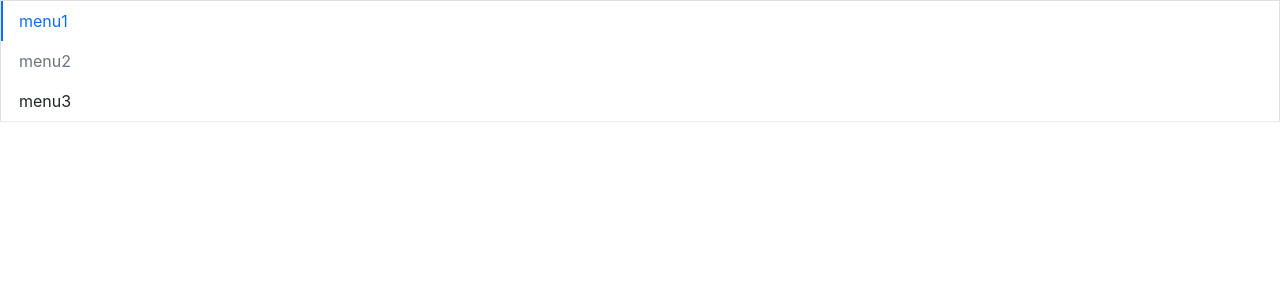
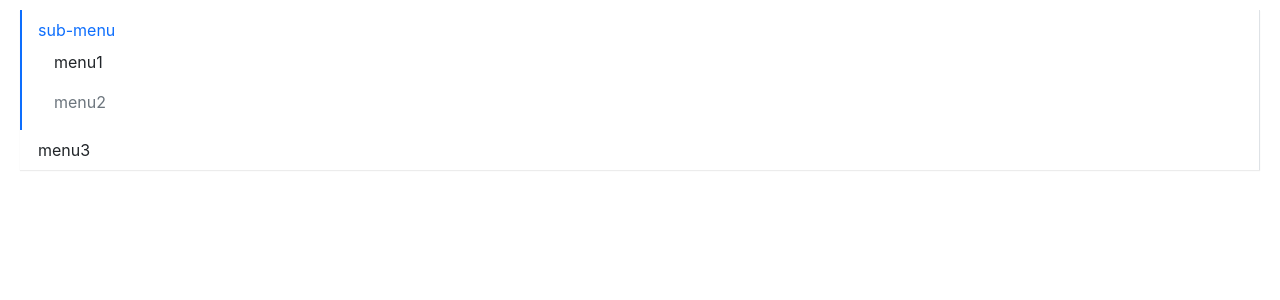
Before and after one commit to yaominguo/guo-design, a React (Create React App) app: page / in a window 1280 px wide. Shown: the top 300 px of the page. Built offline with nearby package versions, Linux system fonts and the light colour scheme.

Commit message:
添加SubMenu组件

```diff
--- a/src/App.tsx
+++ b/src/App.tsx
@@ -1,13 +1,16 @@
 import React from 'react';
 import Menu from './components/Menu/menu'
 import MenuItem from './components/Menu/menuitem'
+import SubMenu from './components/Menu/subMenu'
 
 const App: React.FC = () => {
   return (
     <div className="App">
-      <Menu defaultIndex={0} mode="vertical" onSelect={(index) => alert(index)}>
-        <MenuItem>menu1</MenuItem>
-        <MenuItem disabled>menu2</MenuItem>
+      <Menu defaultOpenSubMenus={['0']} defaultIndex='0' mode="vertical" onSelect={(index) => alert(index)}>
+        <SubMenu title="sub-menu">
+          <MenuItem>menu1</MenuItem>
+          <MenuItem disabled>menu2</MenuItem>
+        </SubMenu>
         <MenuItem>menu3</MenuItem>
       </Menu>
     </div>
--- a/src/components/Menu/_style.scss
+++ b/src/components/Menu/_style.scss
@@ -4,10 +4,10 @@
   padding-left: 0;
   margin-bottom: 30px;
   list-style: none;
-  border: $menu-border-width solid $menu-border-color;
+  border-bottom: $menu-border-width solid $menu-border-color;
   box-shadow: $menu-box-shadow;
 
-  .menu-item {
+  >.menu-item {
     padding: $menu-item-padding-y $menu-item-padding-x;
     cursor: pointer;
     transition: $menu-transition;
@@ -29,19 +29,99 @@
       border-bottom: $menu-item-active-border-width solid $menu-item-active-color;
     }
   }
+
+  .submenu-item {
+    position: relative;
+
+    .submenu-title {
+      display: flex;
+      align-items: center;
+    }
+
+    .arrow-icon {
+      transition: transform .25s ease-in-out;
+      margin-left: 3px;
+    }
+
+    &:hover {
+      .arrow-icon {
+        transform: rotate(180deg);
+      }
+    }
+  }
+
+  .is-vertical {
+    .arrow-icon {
+      transform: rotate(0deg) !important;
+    }
+  }
+
+  .is-vertical.is-opened {
+    .arrow-icon {
+      transform: rotate(180deg) !important;
+    }
+  }
+
+  .guo-submenu {
+    display: none;
+    list-style: none;
+    padding-left: 0;
+    white-space: nowrap;
+
+    transition: $menu-transition;
+
+    .menu-item {
+      padding: $menu-item-padding-y $menu-item-padding-x;
+      cursor: pointer;
+      transition: $menu-transition;
+      color: $body-color;
+
+      &.is-active,
+      &:hover {
+        color: $menu-item-active-color !important;
+      }
+
+      &.is-disabled {
+        color: $menu-item-disabled-color;
+        pointer-events: none;
+        cursor: default;
+      }
+    }
+  }
+
+  .guo-submenu.menu-opened {
+    display: block;
+  }
+}
+
+.menu-horizontal {
+  >.menu-item {
+    border-bottom: $menu-item-active-border-width solid transparent;
+  }
+
+  .guo-submenu {
+    position: absolute;
+    background: $white;
+    z-index: 100;
+    top: calc(100% + 8px);
+    left: 0;
+    border: $menu-border-width solid $menu-border-color;
+    box-shadow: $submenu-box-shadow;
+  }
 }
 
 .menu-vertical {
   flex-direction: column;
-  border-bottom: 0;
+  border-bottom: 0px;
+  margin: 10px 20px;
   border-right: $menu-border-width solid $menu-border-color;
 
-  .menu-item {
+  >.menu-item {
     border-left: $menu-item-active-border-width solid transparent;
 
     &.is-active,
     &:hover {
-      border-bottom: 0;
+      border-bottom: 0px;
       border-left: $menu-item-active-border-width solid $menu-item-active-color;
     }
   }
--- a/src/components/Menu/menu.tsx
+++ b/src/components/Menu/menu.tsx
@@ -3,47 +3,53 @@
 import { MenuItemProps } from './menuitem'
 
 type MenuMode = 'horizontal' | 'vertical'
-type SelectCallback = (selectedIndex: number) => void
+type SelectCallback = (selectedIndex: string) => void
 
 export interface MenuProps {
-  defaultIndex?: number;
+  defaultIndex?: string;
   className?: string;
   mode?: MenuMode;
   style?: React.CSSProperties;
   onSelect?: SelectCallback;
+  defaultOpenSubMenus?: string[];
 }
 
 interface IMenuContext {
-  index: number;
+  index: string;
   onSelect?: SelectCallback;
+  mode?: MenuMode;
+  defaultOpenSubMenus?: string[];
 }
 
-export const MenuContext = createContext<IMenuContext>({ index: 0 })
+export const MenuContext = createContext<IMenuContext>({ index: '0' })
 
 const Menu: React.FC<MenuProps> = (props) => {
-  const { className, mode, style, defaultIndex, onSelect, children } = props
+  const { className, mode, style, defaultIndex, onSelect, defaultOpenSubMenus, children } = props
   const [currentActive, setActive] = useState(defaultIndex)
   const classes = classNames('guo-menu', className, {
     'menu-vertical': mode === 'vertical',
+    'menu-horizontal': mode !== 'vertical',
   })
-  const handleClick = (index: number) => {
+  const handleClick = (index: string) => {
     setActive(index)
     if (onSelect) {
       onSelect(index)
     }
   }
   const passedContext: IMenuContext = {
-    index: currentActive || 0,
+    index: currentActive || '0',
     onSelect: handleClick,
+    mode,
+    defaultOpenSubMenus,
   }
   const renderChildren = () => {
     return React.Children.map(children, (child, index) => {
       const childElement = child as React.FunctionComponentElement<MenuItemProps>
       const { displayName } = childElement.type
-      if (displayName === 'MenuItem') {
-        return React.cloneElement(childElement, { index })
+      if (displayName === 'MenuItem' || displayName === 'SubMenu') {
+        return React.cloneElement(childElement, { index: index.toString() })
       } else {
-        console.error('Warning: Menu has a child which is not a MenuItem compoennt!')
+        console.error('Warning: Menu has a child which is not a MenuItem or SubMenu compoennt!')
       }
     })
   }
@@ -57,8 +63,9 @@
 }
 
 Menu.defaultProps = {
-  defaultIndex: 0,
+  defaultIndex: '0',
   mode: 'horizontal',
+  defaultOpenSubMenus: [],
 }
 
 export default Menu
--- a/src/components/Menu/menuitem.tsx
+++ b/src/components/Menu/menuitem.tsx
@@ -3,7 +3,7 @@
 import { MenuContext } from './menu'
 
 export interface MenuItemProps {
-  index?: number;
+  index?: string;
   disabled?: boolean;
   className?: string;
   style?: React.CSSProperties;
@@ -17,7 +17,7 @@
     'is-active': context.index === index,
   })
   const handleClick = () => {
-    if (context.onSelect && !disabled && (typeof index === 'number')) {
+    if (context.onSelect && !disabled && (typeof index === 'string')) {
       context.onSelect(index)
     }
   }
--- /dev/null
+++ b/src/components/Menu/subMenu.tsx
@@ -0,0 +1,70 @@
+import React, { useContext, useState } from 'react'
+import classNames from 'classnames'
+import { MenuContext } from './menu'
+import { MenuItemProps } from './menuitem'
+
+export interface SubMenuProps {
+  index?: string;
+  title: string;
+  className?: string;
+}
+
+const SubMenu: React.FC<SubMenuProps> = ({ index, title, className, children }) => {
+  const context = useContext(MenuContext)
+  const openedSubMenus = context.defaultOpenSubMenus as Array<string>
+  const isOpend = (index && context.mode === 'vertical') ? openedSubMenus.includes(index) : false
+  const [menuOpen, setOpen] = useState(isOpend)
+  const classes = classNames('menu-item submenu-item', className, {
+    'is-active': context.index === index,
+  })
+  const handleClick = (e: React.MouseEvent) => {
+    e.preventDefault()
+    setOpen(!menuOpen)
+  }
+  let timer: any
+  const handleMouse = (e: React.MouseEvent, toggle: boolean) => {
+    clearTimeout(timer)
+    e.preventDefault()
+    timer = setTimeout(() => {
+      setOpen(toggle)
+    }, 300)
+  }
+  const clickEvents = context.mode === 'vertical' ? {
+    onClick: handleClick
+  } : {}
+  const hoverEvents = context.mode !== 'vertical' ? {
+    onMouseEnter: (e: React.MouseEvent) => handleMouse(e, true),
+    onMouseLeave: (e: React.MouseEvent) => handleMouse(e, false),
+  } : {}
+  const renderChildren = () => {
+    const subMenuClasses = classNames('guo-submenu', {
+      'menu-opened': menuOpen,
+    })
+    const childrenComponent = React.Children.map(children, (child, i) => {
+      const childElement = child as React.FunctionComponentElement<MenuItemProps>
+      if (childElement.type.displayName === 'MenuItem') {
+        return React.cloneElement(childElement, {
+          index: `${index}-${i}`
+        })
+      } else {
+        console.error('Warning: SubMenu has a child which is not a MenuItem compoennt!')
+      }
+    })
+    return (
+      <ul className={subMenuClasses}>
+        {childrenComponent}
+      </ul>
+    )
+  }
+  return (
+    <li key={index} className={classes} {...hoverEvents}>
+      <div className="submenu-title" {...clickEvents}>
+        {title}
+      </div>
+      {renderChildren()}
+    </li>
+  )
+}
+
+SubMenu.displayName = "SubMenu"
+export default SubMenu
```
